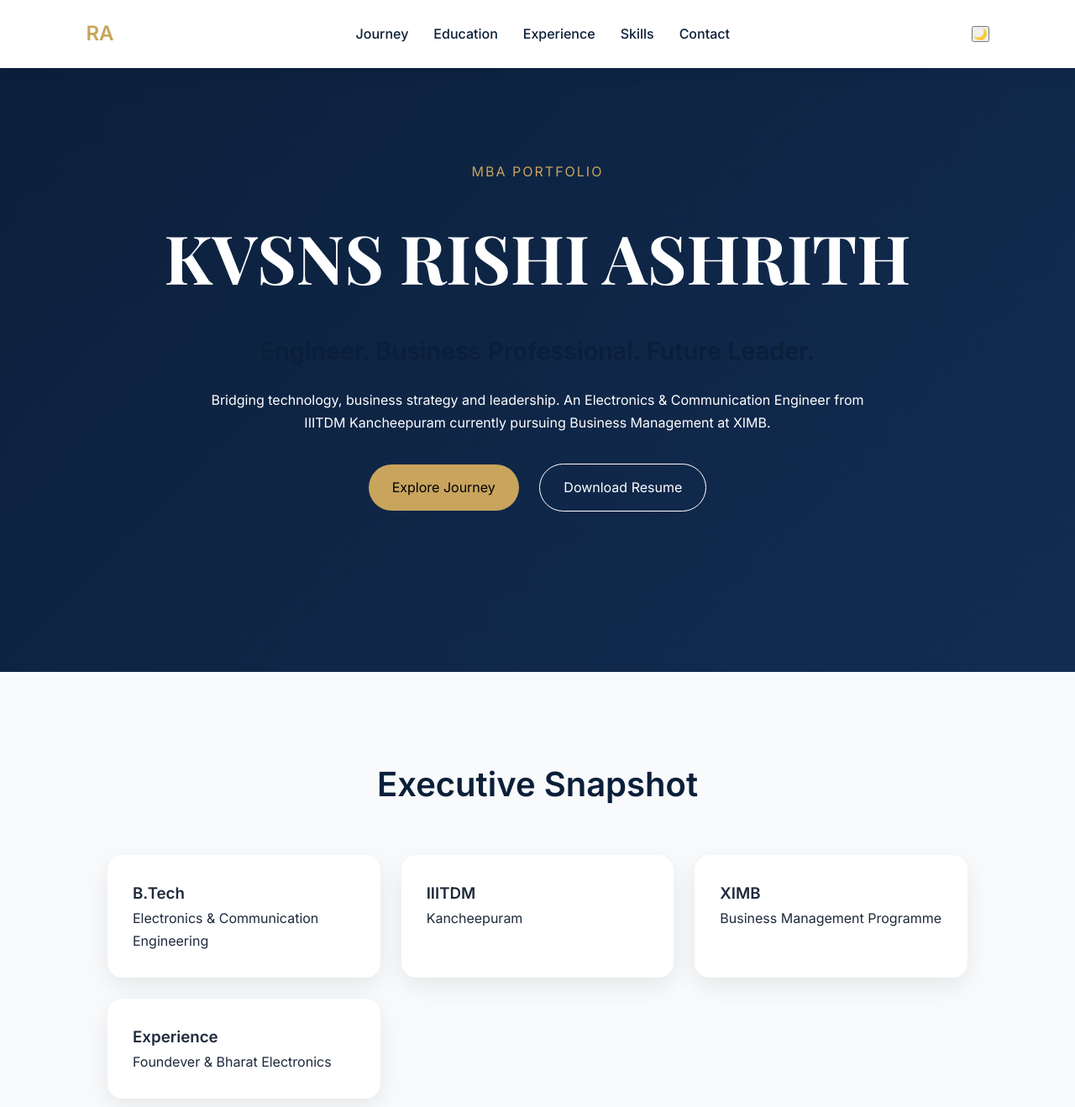
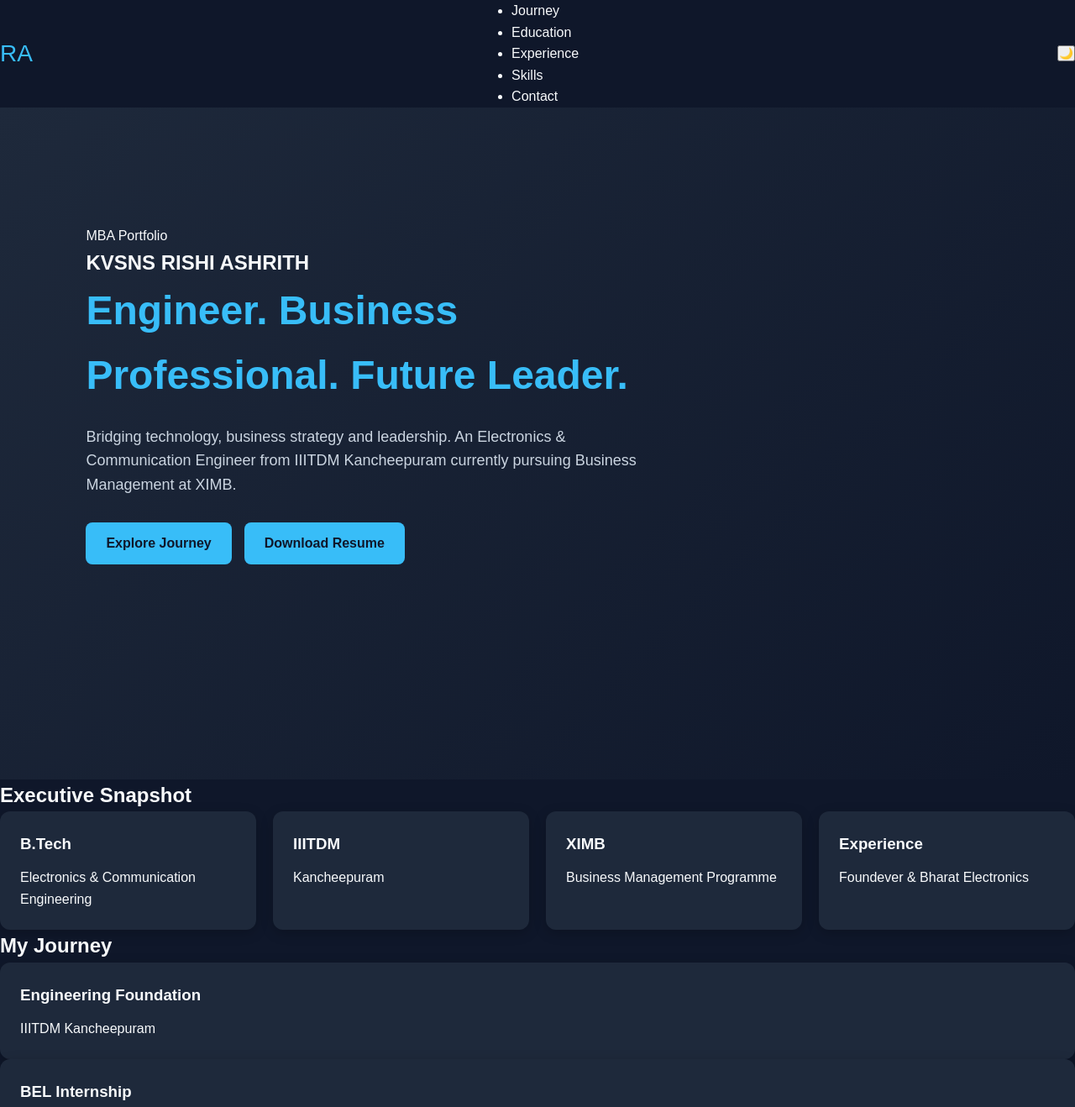
Before and after one commit to rishiashrith2003-byte/portfolio, a plain HTML site: page index.html in a window 1280 px wide. Shown: the top 1318 px of the page at 84% size. Drawn offline with nearby package versions, Linux system fonts and the light colour scheme.

Commit message:
Update style.css

```diff
--- a/style.css
+++ b/style.css
@@ -1,207 +1,170 @@
-:root{
-    --primary:#0B1F3A;
-    --gold:#C8A45D;
-    --bg:#F8FAFC;
-    --text:#1E293B;
+* {
+  margin: 0;
+  padding: 0;
+  box-sizing: border-box;
+  font-family: Arial, sans-serif;
 }
 
-*{
-    margin:0;
-    padding:0;
-    box-sizing:border-box;
+body {
+  background: #0f172a;
+  color: #f8fafc;
+  line-height: 1.6;
 }
 
-body{
-    font-family:'Inter',sans-serif;
-    background:var(--bg);
-    color:var(--text);
-    line-height:1.7;
+a {
+  color: inherit;
+  text-decoration: none;
 }
 
-.navbar{
-    position:fixed;
-    width:100%;
-    top:0;
-    background:white;
-    display:flex;
-    justify-content:space-between;
-    align-items:center;
-    padding:20px 8%;
-    box-shadow:0 2px 20px rgba(0,0,0,.08);
-    z-index:1000;
+.hero {
+  min-height: 100vh;
+  background: linear-gradient(135deg, #1e293b, #0f172a);
+  padding: 20px 8%;
 }
 
-.navbar ul{
-    display:flex;
-    gap:30px;
-    list-style:none;
+.navbar {
+  display: flex;
+  justify-content: space-between;
+  align-items: center;
+  flex-wrap: wrap;
 }
 
-.navbar a{
-    text-decoration:none;
-    color:var(--primary);
-    font-weight:500;
+.logo {
+  font-size: 28px;
+  color: #38bdf8;
 }
 
-.logo{
-    font-size:24px;
-    font-weight:700;
-    color:var(--gold);
+.nav-links {
+  display: flex;
+  list-style: none;
+  gap: 20px;
+  flex-wrap: wrap;
 }
 
-.hero{
-    min-height:100vh;
-    display:flex;
-    align-items:center;
-    justify-content:center;
-    text-align:center;
-    padding:120px 10%;
-    background:linear-gradient(135deg,#0B1F3A,#122C52);
-    color:white;
+.nav-links a {
+  transition: 0.3s;
 }
 
-.tag{
-    color:var(--gold);
-    text-transform:uppercase;
-    letter-spacing:2px;
+.nav-links a:hover {
+  color: #38bdf8;
 }
 
-.hero h1{
-    font-family:'Playfair Display',serif;
-    font-size:5rem;
-    margin:20px 0;
+.hero-content {
+  margin-top: 120px;
+  max-width: 700px;
 }
 
-.hero h2{
-    font-size:1.8rem;
-    margin-bottom:20px;
+.hero-content h2 {
+  font-size: 48px;
+  margin-bottom: 20px;
+  color: #38bdf8;
 }
 
-.hero p{
-    max-width:800px;
-    margin:auto;
+.hero-content p {
+  font-size: 18px;
+  margin-bottom: 30px;
+  color: #cbd5e1;
 }
 
-.hero-buttons{
-    margin-top:35px;
+.hero-buttons {
+  display: flex;
+  gap: 15px;
+  flex-wrap: wrap;
 }
 
-.btn{
-    padding:14px 28px;
-    text-decoration:none;
-    border-radius:40px;
-    margin:0 10px;
-    display:inline-block;
+.btn {
+  padding: 12px 24px;
+  background: #38bdf8;
+  color: #0f172a;
+  border-radius: 8px;
+  font-weight: bold;
+  transition: 0.3s;
 }
 
-.primary{
-    background:var(--gold);
-    color:black;
+.btn:hover {
+  background: #0ea5e9;
 }
 
-.secondary{
-    border:1px solid white;
-    color:white;
+.btn-outline {
+  background: transparent;
+  border: 2px solid #38bdf8;
+  color: #38bdf8;
 }
 
-section{
-    padding:100px 10%;
+.btn-outline:hover {
+  background: #38bdf8;
+  color: #0f172a;
 }
 
-h2{
-    text-align:center;
-    font-size:2.5rem;
-    color:var(--primary);
-    margin-bottom:50px;
+.section {
+  padding: 70px 8%;
 }
 
-.cards,
-.experience-grid,
-.skill-grid{
-    display:grid;
-    grid-template-columns:repeat(auto-fit,minmax(250px,1fr));
-    gap:25px;
+.section h2 {
+  font-size: 32px;
+  margin-bottom: 30px;
+  color: #38bdf8;
+  text-align: center;
+}
+
+.cards {
+  display: grid;
+  grid-template-columns: repeat(auto-fit, minmax(240px, 1fr));
+  gap: 20px;
 }
 
 .card,
-.exp-card,
-.skill-card{
-    background:white;
-    padding:30px;
-    border-radius:18px;
-    box-shadow:0 10px 30px rgba(0,0,0,.08);
-    transition:.3s;
+.timeline-item,
+.education-box {
+  background: #1e293b;
+  padding: 24px;
+  border-radius: 12px;
+  box-shadow: 0 4px 15px rgba(0, 0, 0, 0.2);
 }
 
-.card:hover,
-.exp-card:hover,
-.skill-card:hover{
-    transform:translateY(-8px);
+.card h3,
+.timeline-item h3,
+.education-box h3 {
+  margin-bottom: 12px;
+  color: #f8fafc;
 }
 
-.timeline{
-    display:flex;
-    flex-wrap:wrap;
-    gap:20px;
-    justify-content:center;
+.timeline-item span {
+  display: inline-block;
+  margin-bottom: 15px;
+  color: #94a3b8;
 }
 
-.timeline-item{
-    width:220px;
-    background:white;
-    padding:25px;
-    border-left:5px solid var(--gold);
-    box-shadow:0 5px 15px rgba(0,0,0,.08);
+.project-card p {
+  margin-bottom: 10px;
 }
 
-.vision{
-    background:var(--primary);
-    color:white;
-    text-align:center;
+.footer {
+  text-align: center;
+  padding: 30px 20px;
+  background: #020617;
+  color: #94a3b8;
 }
 
-.vision h2{
-    color:white;
+.footer a {
+  color: #38bdf8;
 }
 
-blockquote{
-    font-size:1.5rem;
-    max-width:900px;
-    margin:auto;
+html {
+  scroll-behavior: smooth;
 }
 
-.contact{
-    text-align:center;
+@media (max-width: 768px) {
+  .hero-content h2 {
+    font-size: 36px;
+  }
+
+  .navbar {
+    flex-direction: column;
+    gap: 20px;
+  }
+
+  .nav-links {
+    justify-content: center;
+  }
 }
-
-.linkedin-btn{
-    background:#0077b5;
-    color:white;
-    text-decoration:none;
-    padding:16px 30px;
-    border-radius:40px;
-}
-
-.dark{
-    background:#101010;
-    color:white;
-}
-
-.dark .card,
-.dark .exp-card,
-.dark .skill-card,
-.dark .timeline-item{
-    background:#1b1b1b;
-    color:white;
-}
-
-@media(max-width:768px){
-
-    .hero h1{
-        font-size:3rem;
-    }
-
-    .navbar ul{
-        display:none;
-    }
-}
```
